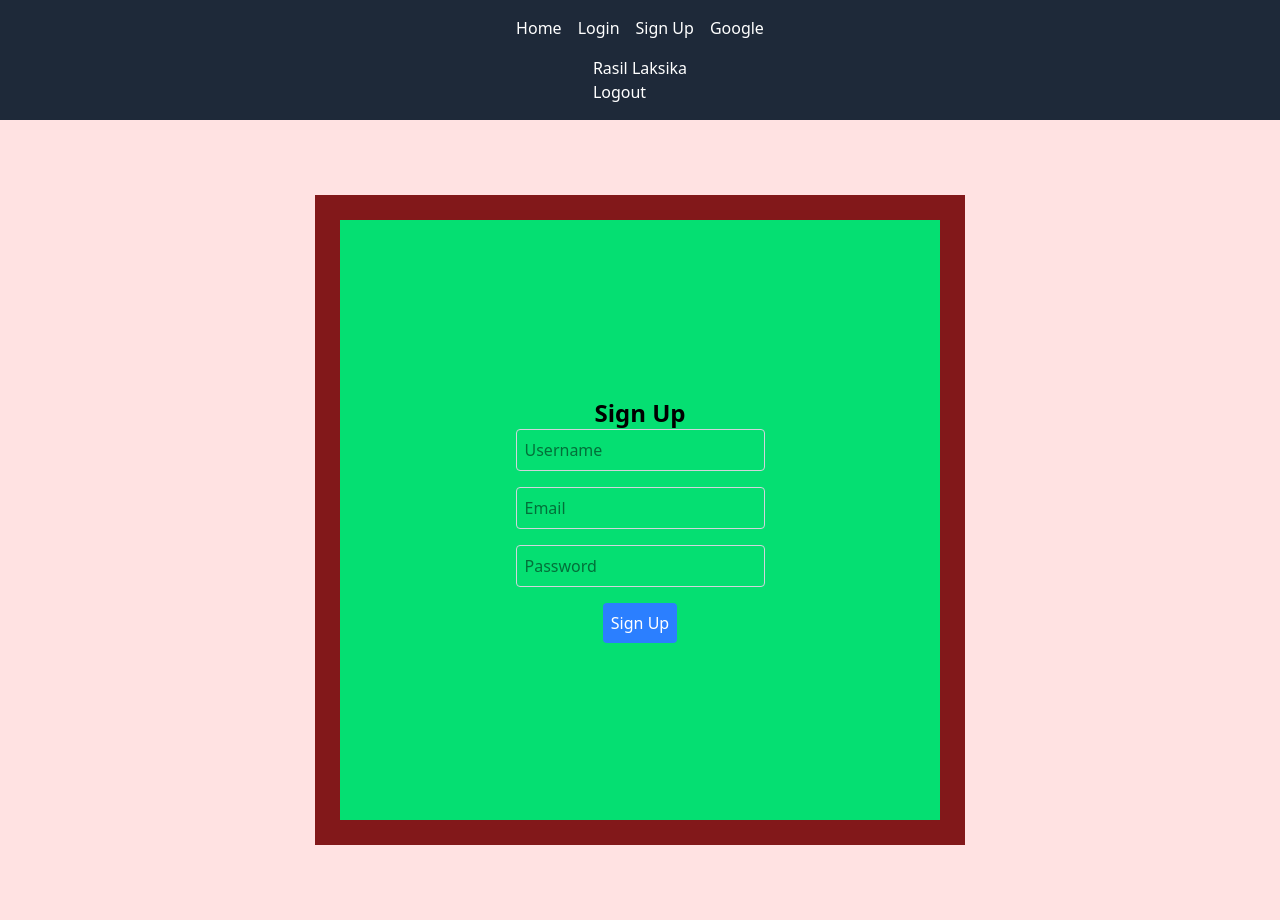
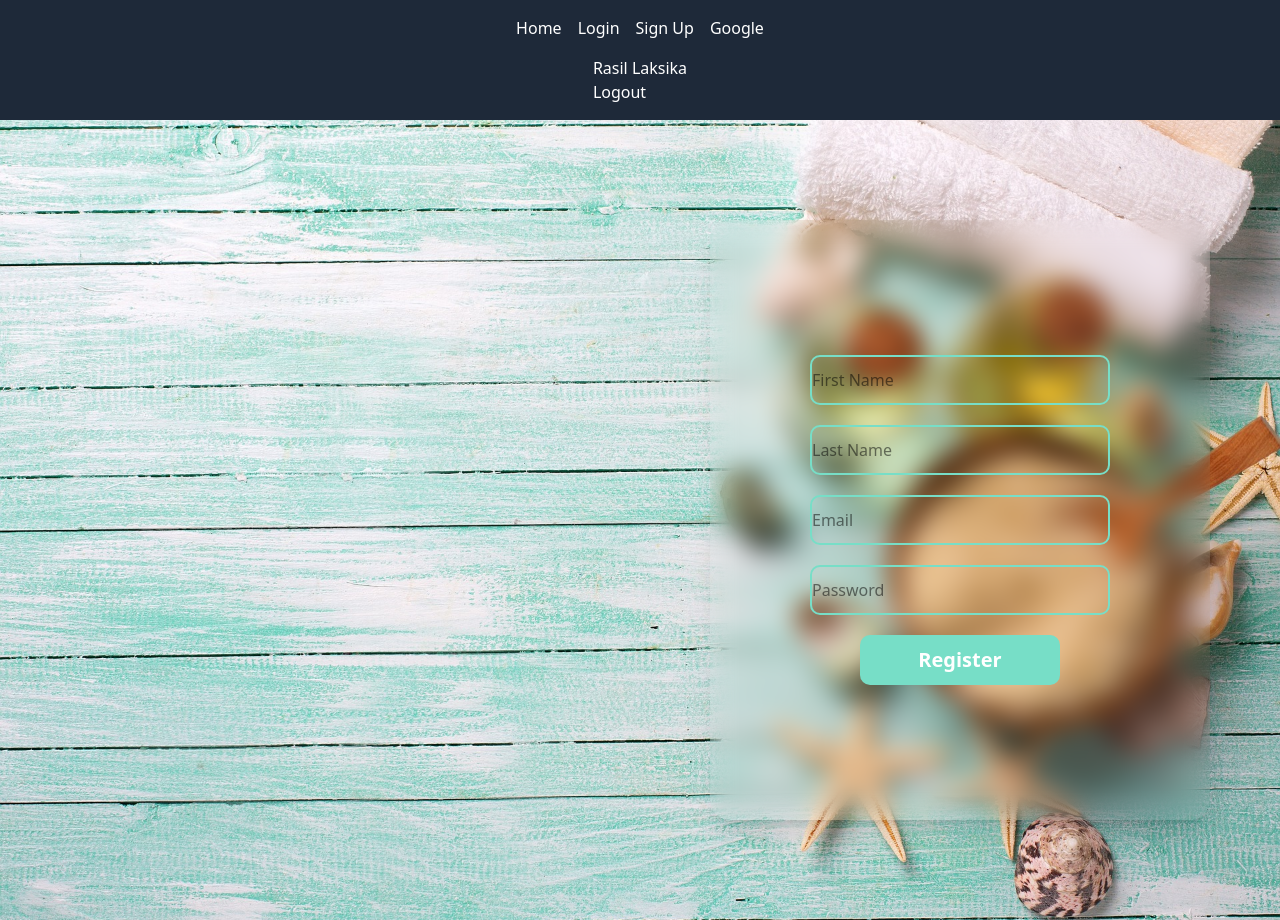
Before and after one commit to KDRLaksika/cbc-frontend, a React (Vite) app: page /signup in a window 1280 px wide. Built offline with nearby package versions, Linux system fonts and the light colour scheme.

Commit message:
adminProductPage.jsx updated

```diff
--- a/src/App.jsx
+++ b/src/App.jsx
@@ -4,10 +4,10 @@ import Header from './components/header'
 import ProductCard from './components/productCard'
 import HomePage from './pages/home'
 import LoginPage from './pages/login'
-import SignUpPage from './pages/signup'
 import AdminPage from './pages/adminPage'
 import TestPage from './pages/testPage'
 import { Toaster } from 'react-hot-toast'
+import RegisterPage from './pages/register'
 
 function App() {
 
@@ -19,7 +19,7 @@ function App() {
     <Routes path="/*">
       <Route path="/" element={<HomePage />} />
       <Route path="/login" element={<LoginPage />} />
-      <Route path="/signup" element={<SignUpPage />} />
+      <Route path="/signup" element={<RegisterPage />} />
       <Route path="/admin/*" element={<AdminPage />} />
       <Route path="/testing" element={<TestPage />} />
       <Route path="/*" element={<h1>Page Not Found 404 Error</h1>} />
--- /dev/null
+++ b/src/assets/sampleData.js
@@ -0,0 +1,57 @@
+export const sampleProducts = [
+    {
+        "_id": "67f2526c99ebc3fc48fa6a74",
+        "productId": "COSM001",
+        "name": "Radiant Glow Face Serumzz",
+        "altName": [
+            "Glow Serumzz",
+            "Face Brightening Serumzz"
+        ],
+        "description": "A lightweight serum that hydrates and enhances natural radiancezz.",
+        "images": [
+            "https://example.com/images/glow-serum-1.jpg",
+            "https://example.com/images/glow-serum-2.jpg"
+        ],
+        "labelledPrice": 3000,
+        "price": 2500,
+        "stock": 20,
+        "isAvailable": true,
+        "__v": 0
+    },
+    {
+        "_id": "67f2535699ebc3fc48fa6a78",
+        "productId": "COSM003",
+        "name": "Hydra Boost Moisturizer",
+        "altName": [
+            "Moisturizing Cream",
+            "Hydrating Lotion"
+        ],
+        "description": "Daily moisturizer that keeps skin soft and hydrated all day.",
+        "images": [
+            "https://example.com/images/moisturizer.jpg"
+        ],
+        "labelledPrice": 1899,
+        "price": 1499,
+        "stock": 150,
+        "isAvailable": false,
+        "__v": 0
+    },
+    {
+        "_id": "67f2537d99ebc3fc48fa6a7a",
+        "productId": "COSM004",
+        "name": "Charcoal Purifying Face Mask",
+        "altName": [
+            "Charcoal Mask",
+            "Detox Face Mask"
+        ],
+        "description": "Deep-cleansing face mask with activated charcoal to remove impurities.",
+        "images": [
+            "https://example.com/images/charcoal-mask.jpg"
+        ],
+        "labelledPrice": 999,
+        "price": 799,
+        "stock": 60,
+        "isAvailable": true,
+        "__v": 0
+    }
+]
--- /dev/null
+++ b/src/pages/admin/adminProductsPage.jsx
@@ -0,0 +1,53 @@
+import { useEffect, useState } from 'react';
+import { sampleProducts } from '../../assets/sampleData.js';
+import axios from 'axios';
+
+export default function AdminProductsPage() {
+
+    const [products, setProducts] = useState(sampleProducts);
+
+    useEffect(() => {
+
+      axios.get(import.meta.env.VITE_BACKEND_URL + "/api/products").then((response) => {
+          setProducts(response.data);
+        })
+        .catch((error) => {
+          console.error("Error fetching products:", error);
+        });
+
+    }, []);
+
+    return (
+        <div className="w-full h-full max-h-full overflow-y-scroll">
+
+            <table className='w-full text-center'>
+                <thead>
+                    <tr className="bg-gray-200 text-gray-600 uppercase text-sm leading-normal">
+                        <th className="py-3 px-6 text-left">Product ID</th>
+                        <th className="py-3 px-6 text-left">Name</th>
+                        <th className="py-3 px-6 text-left">Image</th>
+                        <th className="py-3 px-6 text-left">Labelled Price</th>
+                        <th className="py-3 px-6 text-left">Price</th>
+                        <th className="py-3 px-6 text-left">Stock</th>
+                    </tr>
+                </thead>
+                <tbody>
+                    {products.map((product, index) => {
+                        return (
+                            <tr key={index} className="bg-white border-b hover:bg-gray-100 text-gray-600 text-sm leading-normal">
+                                <td className="py-3 px-6 text-left whitespace-nowrap">{product.productId}</td>
+                                <td className="py-3 px-6 text-left whitespace-nowrap">{product.name}</td>
+                                <td className="py-3 px-6 text-left whitespace-nowrap"><img src={product.images[0]} alt={product.name} className='w-[50px] h-[50px] object-cover' /></td>
+                                <td className="py-3 px-6 text-left whitespace-nowrap">{product.labelledPrice}</td>
+                                <td className="py-3 px-6 text-left whitespace-nowrap">{product.price}</td>
+                                <td className="py-3 px-6 text-left whitespace-nowrap">{product.stock}</td>
+                            </tr>
+                        )
+
+                    })}
+                </tbody>
+            </table>
+
+        </div>
+    );
+}
--- a/src/pages/adminPage.jsx
+++ b/src/pages/adminPage.jsx
@@ -1,9 +1,10 @@
 import { Link, Routes } from "react-router-dom";
 import { Route } from "react-router-dom";
+import AdminProductsPage from "./admin/adminProductsPage";
 
 export default function AdminPage(){
     return(
-        <div className="w-full h-screen bg-red-900 flex">
+        <div className="w-full h-screen flex">
 
             <div className="h-full w-[300px] bg-blue-900 flex flex-col">
                 <Link to="/admin/products">Products</Link>
@@ -13,10 +14,10 @@ export default function AdminPage(){
 
             </div>
 
-            <div className="h-full w-[calc(100%-300px)] bg-amber-400">
+            <div className="h-full w-[calc(100%-300px)] ">
 
                 <Routes path="/*">
-                    <Route path="/products" element={<h1>Products</h1>} />
+                    <Route path="/products" element={<AdminProductsPage/>} />
                     <Route path="/orders" element={<h1>Orders</h1>} />
                     <Route path="/users" element={<h1>Users</h1>} />
                     <Route path="/reviews" element={<h1>Reviews</h1>} />
--- a/src/pages/login.jsx
+++ b/src/pages/login.jsx
@@ -1,21 +1,32 @@
 import axios from "axios";
 import React, { useState } from "react";
 import toast from "react-hot-toast";
+import { useNavigate } from "react-router-dom";
 
 export default function LoginPage() {
 
   const [email, setEmail] = useState();
   const [password, setPassword] = useState();
+  const navigate = useNavigate();
 
   async function handleLogin() {
 
     try {
-      const response = await axios.post("http://localhost:3000/api/users/login", {
+      const response = await axios.post(import.meta.env.VITE_BACKEND_URL + "/api/users/login", {
         email: email,
         password: password
       })
       toast.success("Login successful!");
       console.log(response.data);
+      localStorage.setItem("token", response.data.token);
+
+      if(response.data.role === "admin"){
+        navigate("/admin");
+      }else{
+        navigate("/");
+      }
+
+
     }
     catch (error) {
       //console.error("Error logging in:", error);
--- /dev/null
+++ b/src/pages/register.jsx
@@ -0,0 +1,80 @@
+import axios from "axios";
+import React, { useState } from "react";
+import toast from "react-hot-toast";
+import { useNavigate } from "react-router-dom";
+
+export default function RegisterPage() {
+  const [email, setEmail] = useState("");
+  const [firstName, setFirstName] = useState("");
+  const [lastName, setLastName] = useState("");
+  const [password, setPassword] = useState("");
+  const navigate = useNavigate();
+
+  async function handleRegister() {
+    try {
+           await axios.post(
+        import.meta.env.VITE_BACKEND_URL + "/api/users/",
+        {
+          email,
+          firstName,
+          lastName,
+          password
+        }
+      );
+      toast.success("Registration successful!");
+      navigate("/login");
+    } catch (error) {
+      toast.error("Registration failed. Try again with valid details.");
+    }
+  }
+
+  return (
+    <div className="w-full h-screen bg-[url('/login.jpg')] bg-center bg-cover flex items-center justify-evenly">
+      <div className="w-[50%] h-full"></div>
+
+      <div className="w-[50%] h-full flex items-center justify-center">
+        <div className="w-[500px] h-[600px] backdrop-blur-md rounded-[20px] shadow-xl flex flex-col items-center justify-center gap-[20px]">
+
+          <input
+            onChange={(e) => setFirstName(e.target.value)}
+            type="text"
+            placeholder="First Name"
+            value={firstName}
+            className="w-[300px] h-[50px] rounded-[10px] border-2 border-[#77dec7]"
+          />
+
+          <input
+            onChange={(e) => setLastName(e.target.value)}
+            type="text"
+            placeholder="Last Name"
+            value={lastName}
+            className="w-[300px] h-[50px] rounded-[10px] border-2 border-[#77dec7]"
+          />
+
+          <input
+            onChange={(e) => setEmail(e.target.value)}
+            type="email"
+            placeholder="Email"
+            value={email}
+            className="w-[300px] h-[50px] rounded-[10px] border-2 border-[#77dec7]"
+          />
+
+          <input
+            onChange={(e) => setPassword(e.target.value)}
+            type="password"
+            placeholder="Password"
+            value={password}
+            className="w-[300px] h-[50px] rounded-[10px] border-2 border-[#77dec7]"
+          />
+
+          <button
+            onClick={handleRegister}
+            className="w-[200px] h-[50px] rounded-[10px] bg-[#77dec7] text-white font-bold text-[20px] cursor-pointer transform hover:scale-102"
+          >
+            Register
+          </button>
+        </div>
+      </div>
+    </div>
+  );
+}
--- a/src/pages/signup.jsx
+++ /dev/null
@@ -1,34 +0,0 @@
-export default function SignUpPage() {
-    return (
-        <div className="w-full h-screen bg-red-100 flex flex-col items-center justify-evenly">
-            <div className="w-[650px] h-[650px] bg-red-900 flex flex-col items-center justify-center">
-                <div className="relative w-[600px] h-[600px] bg-green-400 flex flex-col items-center justify-center">
-                    <h1 className="text-2xl font-bold">Sign Up</h1>
-                    <form className="flex flex-col items-center justify-center">
-                        <input
-                            type="text"
-                            placeholder="Username"
-                            className="mb-4 p-2 border border-gray-300 rounded"
-                        />
-                        <input
-                            type="email"
-                            placeholder="Email"
-                            className="mb-4 p-2 border border-gray-300 rounded"
-                        />
-                        <input
-                            type="password"
-                            placeholder="Password"
-                            className="mb-4 p-2 border border-gray-300 rounded"
-                        />
-                        <button
-                            type="submit"
-                            className="bg-blue-500 text-white p-2 rounded"
-                        >
-                            Sign Up
-                        </button>
-                    </form>
-                </div>
-            </div>
-        </div>
-    );
-}
```
Also changed, not shown: 1 other file (tests, documents, lock files or other folders).
